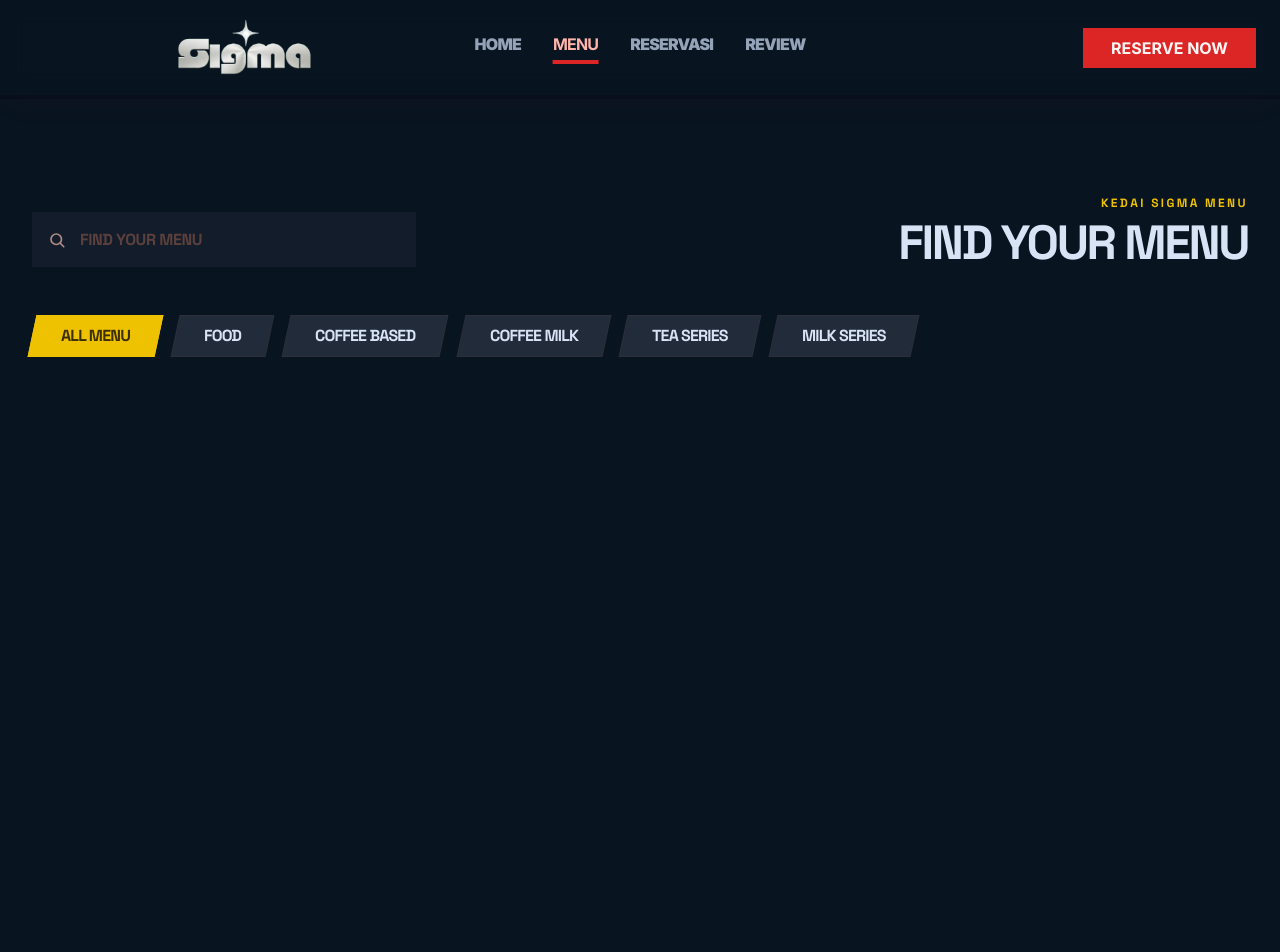
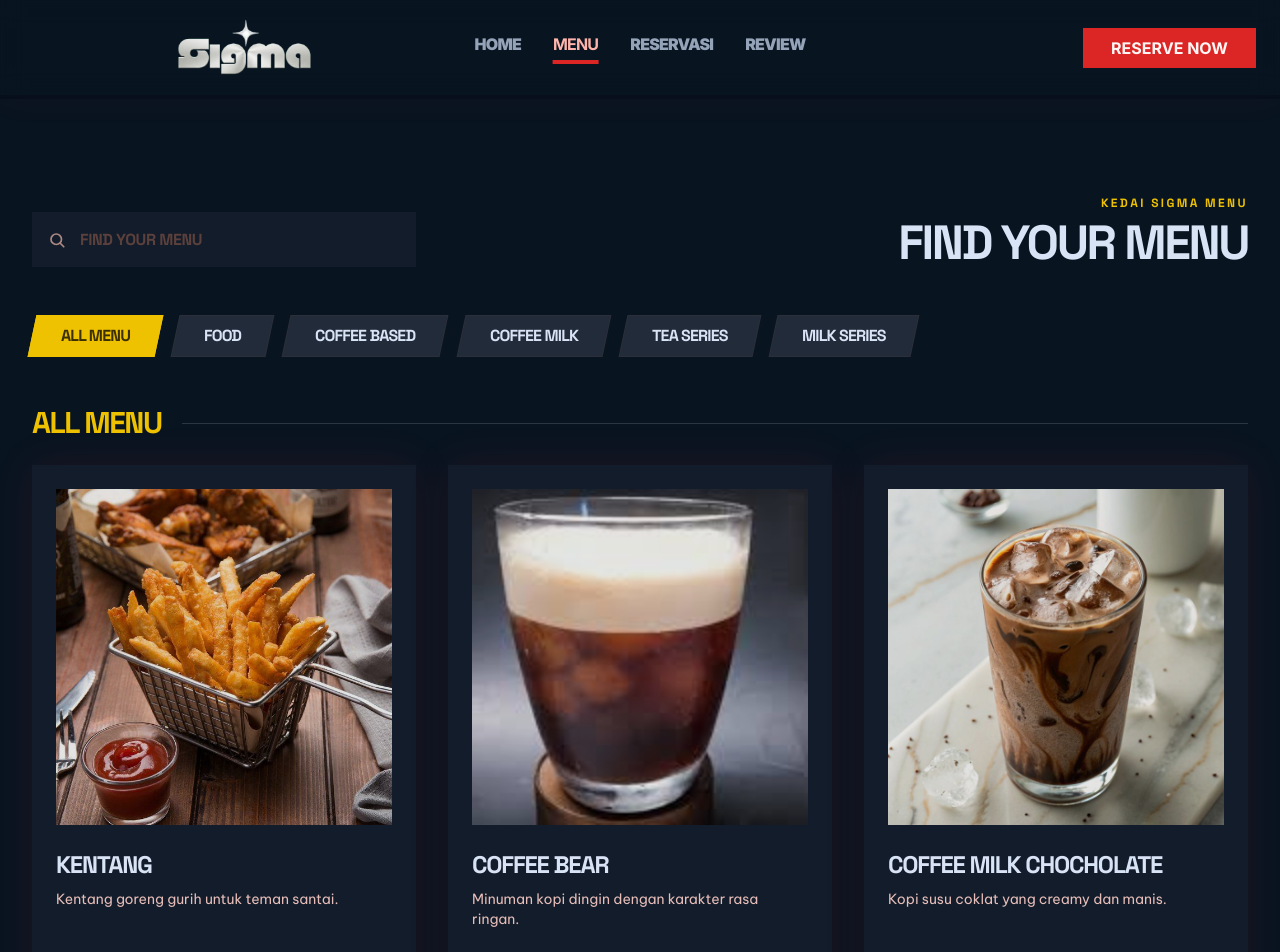
Before and after one commit to mkrisna1/web-kedai-sigma-frontend, a React (Vite) app: page /menu in a window 1280 px wide. Shown: the top 952 px of the page. Built offline with nearby package versions, Linux system fonts and the light colour scheme.

Commit message:
all done kelas put

```diff
--- a/src/features/user/pages/Home.jsx
+++ b/src/features/user/pages/Home.jsx
@@ -1,9 +1,12 @@
 import { Link } from "react-router-dom";
-import heroImage from "../../../assets/hero.png";
 import fotoKedai1 from "../../../assets/Foto Kedai 1.png";
 import fotoKedai2 from "../../../assets/Foto Kedai 2.PNG";
 import fotoKedai3 from "../../../assets/Foto Kedai 3.PNG";
 import lokasiSigma from "../../../assets/Lokasi_Sigma.png";
+import coffeLatteImage from "../../../assets/Coffee Latte.webp";
+import espressoImage from "../../../assets/Espresso.webp";
+import matchaImage from "../../../assets/Matcha.jpg";
+import indomieNyemekHaluImage from "../../../assets/Indomie Nyemek Halu.jpg";
 
 const stats = [
   { value: "5 dari 5", label: "Rating Kedai", color: "#EEC200" },
@@ -14,22 +17,25 @@ const stats = [
 
 const menuCards = [
   {
-    category: "Coffee-Milk",
+    category: "Coffee Milk",
     name: "Coffee Latte",
     price: "IDR13K",
     accent: "#4AE176",
+    image: coffeLatteImage,
   },
   {
-    category: "Non Kafein",
+    category: "Milk Series",
     name: "Matcha",
     price: "IDR13K",
     accent: "#4AE176",
+    image: matchaImage,
   },
   {
     category: "Food",
     name: "Indomie Nyemek Halu",
     price: "IDR15K",
     accent: "#4AE176",
+    image: indomieNyemekHaluImage,
   },
 ];
 
@@ -184,7 +190,7 @@ export default function Home() {
           <div className="grid gap-6 lg:grid-cols-3">
             <article className="relative min-h-[500px] overflow-hidden bg-[#16202E] lg:col-span-2">
               <img
-                src={heroImage}
+                src={espressoImage}
                 alt="Espresso"
                 className="absolute inset-0 h-full w-full object-cover"
               />
@@ -233,7 +239,7 @@ export default function Home() {
                 className="relative min-h-[400px] overflow-hidden bg-[#121C2A]"
               >
                 <img
-                  src={heroImage}
+                  src={item.image}
                   alt={item.name}
                   className="absolute inset-0 h-full w-full object-cover"
                 />
--- a/src/features/user/pages/Menu.jsx
+++ b/src/features/user/pages/Menu.jsx
@@ -1,36 +1,36 @@
 import { useMemo, useState } from "react";
-import coklatClassicImage from "../../../assets/Coklat Classic.png";
-import coklatClassicRotiImage from "../../../assets/Coklat Classic Roti.png";
-import coffeeBearImage from "../../../assets/Coffee Bear.png";
-import coffeeMilkImage from "../../../assets/Coffee Milk.png";
-import coffeLatteImage from "../../../assets/Coffe Latte.png";
-import coffeMilkV2Image from "../../../assets/Coffe Milk V2.png";
-import coffeMilkChocholateImage from "../../../assets/Coffe Milk Chocholate.png";
-import espressoImage from "../../../assets/Espresso.png";
-import americanoImage from "../../../assets/Americano.png";
-import ayamPopcornImage from "../../../assets/Ayam Popcorn.png";
-import indomieNyemekHaluImage from "../../../assets/Indomie Nyemek Halu.png";
-import indomieNyemekVinsenImage from "../../../assets/Indomie Nyemek Vinsen.png";
-import joshuaImage from "../../../assets/Joshua.png";
-import kentangImage from "../../../assets/Kentang.png";
-import kopiTubrukImage from "../../../assets/Kopi Tubruk.png";
-import kopiTubrukSusuImage from "../../../assets/Kopi Tubruk Susu.png";
-import lemonTeaImage from "../../../assets/Lemon Tea.png";
-import lycheeTeaImage from "../../../assets/Lychee Tea.png";
-import matchaImage from "../../../assets/Matcha.png";
-import miloImage from "../../../assets/Milo.png";
-import mixPlatterImage from "../../../assets/Mix Platter.png";
-import nuggetImage from "../../../assets/Nugget.png";
-import piscokImage from "../../../assets/Piscok.png";
-import redvelvetImage from "../../../assets/Redvelvet.png";
-import risolMayoImage from "../../../assets/Risol Mayo.png";
-import siomayAyamImage from "../../../assets/Siomay Ayam.png";
-import sosisSoloImage from "../../../assets/Sosis Solo.png";
-import strawberryMilkImage from "../../../assets/Strawberry Milk.png";
-import tahuBaksoGorengImage from "../../../assets/Tahu Bakso Goreng.png";
-import tehTarikImage from "../../../assets/Teh Tarik.png";
-import v6DripImage from "../../../assets/V6 Drip.png";
-import v6DripSusuImage from "../../../assets/V6 Drip Susu.png";
+import coklatClassicImage from "../../../assets/Coklat Clasic.jpg";
+import coklatClassicRotiImage from "../../../assets/Coklat Clasic Roti.jpg";
+import coffeeBearImage from "../../../assets/Coffee Bear.jpg";
+import coffeeMilkImage from "../../../assets/Coffee Milk.jpg";
+import coffeLatteImage from "../../../assets/Coffee Latte.webp";
+import coffeMilkV2Image from "../../../assets/Coffee Milk V2.jpeg";
+import coffeMilkChocholateImage from "../../../assets/Coffe Milk Chocholate.jpg";
+import espressoImage from "../../../assets/Espresso.webp";
+import americanoImage from "../../../assets/Americano.jpg";
+import ayamPopcornImage from "../../../assets/Ayam Popcorn.jpg";
+import indomieNyemekHaluImage from "../../../assets/Indomie Nyemek Halu.jpg";
+import indomieNyemekVinsenImage from "../../../assets/Indomie Nyemek Vinsen.jpg";
+import joshuaImage from "../../../assets/Joshua.jpg";
+import kentangImage from "../../../assets/Kentang.jpg";
+import kopiTubrukImage from "../../../assets/Kopi Tubruk.jpg";
+import kopiTubrukSusuImage from "../../../assets/Kopi Tubruk Susu.jpg";
+import lemonTeaImage from "../../../assets/Lemon Tea.jpg";
+import lycheeTeaImage from "../../../assets/Lychee Tea.jpg";
+import matchaImage from "../../../assets/Matcha.jpg";
+import miloImage from "../../../assets/Ice Milo.jpg";
+import mixPlatterImage from "../../../assets/Mix Platter.jpg";
+import nuggetImage from "../../../assets/Nugget.jpg";
+import piscokImage from "../../../assets/Piscok.jpg";
+import redvelvetImage from "../../../assets/Redvelvet.webp";
+import risolMayoImage from "../../../assets/Risol Mayo.jpg";
+import siomayAyamImage from "../../../assets/Siomay Ayam.jpg";
+import sosisSoloImage from "../../../assets/Sosis Solo.jpg";
+import strawberryMilkImage from "../../../assets/Strawberry Milk.jpg";
+import tahuBaksoGorengImage from "../../../assets/Tahu Bakso Goreng.jpg";
+import tehTarikImage from "../../../assets/Teh Tarik.jpg";
+import v6DripImage from "../../../assets/V6 Drip.jpg";
+import v6DripSusuImage from "../../../assets/V6 Drip Susu.jpg";
 
 const INITIAL_VISIBLE_COUNT = 9;
 const LOAD_MORE_COUNT = 6;
@@ -43,6 +43,8 @@ const filters = [
   { label: "Tea Series", value: "tea-series" },
   { label: "Milk Series", value: "milk-series" },
 ];
+
+const categoryOrder = filters.filter((item) => item.value !== "all");
 
 const menuItems = [
   {
@@ -303,6 +305,24 @@ const menuItems = [
   },
 ];
 
+function interleaveItemsByCategory(items) {
+  const groupedItems = categoryOrder.map((category) =>
+    items.filter((item) => item.category === category.value)
+  );
+  const maxCategoryLength = Math.max(...groupedItems.map((itemsByCategory) => itemsByCategory.length), 0);
+  const interleavedItems = [];
+
+  for (let index = 0; index < maxCategoryLength; index += 1) {
+    groupedItems.forEach((itemsByCategory) => {
+      if (itemsByCategory[index]) {
+        interleavedItems.push(itemsByCategory[index]);
+      }
+    });
+  }
+
+  return interleavedItems;
+}
+
 function SearchIcon() {
   return (
     <svg
@@ -402,7 +422,7 @@ export default function Menu() {
   const filteredItems = useMemo(() => {
     const keyword = search.trim().toLowerCase();
 
-    return menuItems.filter((item) => {
+    const matchingItems = menuItems.filter((item) => {
       const matchesFilter = activeFilter === "all" || item.category === activeFilter;
       const matchesSearch =
         keyword.length === 0 ||
@@ -411,11 +431,34 @@ export default function Menu() {
 
       return matchesFilter && matchesSearch;
     });
+
+    return activeFilter === "all"
+      ? interleaveItemsByCategory(matchingItems)
+      : matchingItems;
   }, [activeFilter, search]);
 
   const visibleItems = useMemo(() => {
     return filteredItems.slice(0, visibleCount);
   }, [filteredItems, visibleCount]);
+
+  const visibleCategorySections = useMemo(() => {
+    if (activeFilter === "all") {
+      return [
+        {
+          label: "All Menu",
+          value: "all",
+          items: visibleItems,
+        },
+      ];
+    }
+
+    return categoryOrder
+      .map((category) => ({
+        ...category,
+        items: visibleItems.filter((item) => item.category === category.value),
+      }))
+      .filter((category) => category.items.length > 0);
+  }, [activeFilter, visibleItems]);
 
   function handleFilterChange(value) {
     setActiveFilter(value);
@@ -467,13 +510,26 @@ export default function Menu() {
           ))}
         </section>
 
-        <section className="grid w-full gap-8 md:grid-cols-2 xl:grid-cols-3">
-          {visibleItems.map((item, index) => (
-            <MenuCard
-              key={`${item.category}-${item.name}`}
-              item={item}
-              index={index}
-            />
+        <section className="flex w-full flex-col gap-12">
+          {visibleCategorySections.map((category) => (
+            <div key={category.value} className="flex w-full flex-col gap-6">
+              <div className="flex items-center gap-5">
+                <h2 className="font-['Space_Grotesk',sans-serif] text-2xl font-black uppercase leading-none tracking-[-0.05em] text-[#EEC200] sm:text-3xl">
+                  {category.label}
+                </h2>
+                <div className="h-px flex-1 bg-[#2B3544]" />
+              </div>
+
+              <div className="grid w-full gap-8 md:grid-cols-2 xl:grid-cols-3">
+                {category.items.map((item, index) => (
+                  <MenuCard
+                    key={`${item.category}-${item.name}`}
+                    item={item}
+                    index={index}
+                  />
+                ))}
+              </div>
+            </div>
           ))}
         </section>
 
--- a/src/index.css
+++ b/src/index.css
@@ -20,3 +20,15 @@ body {
     transform: translateX(calc(-50% - 1rem));
   }
 }
+
+@keyframes menu-card-in {
+  from {
+    opacity: 0;
+    transform: translateY(18px);
+  }
+
+  to {
+    opacity: 1;
+    transform: translateY(0);
+  }
+}
```
